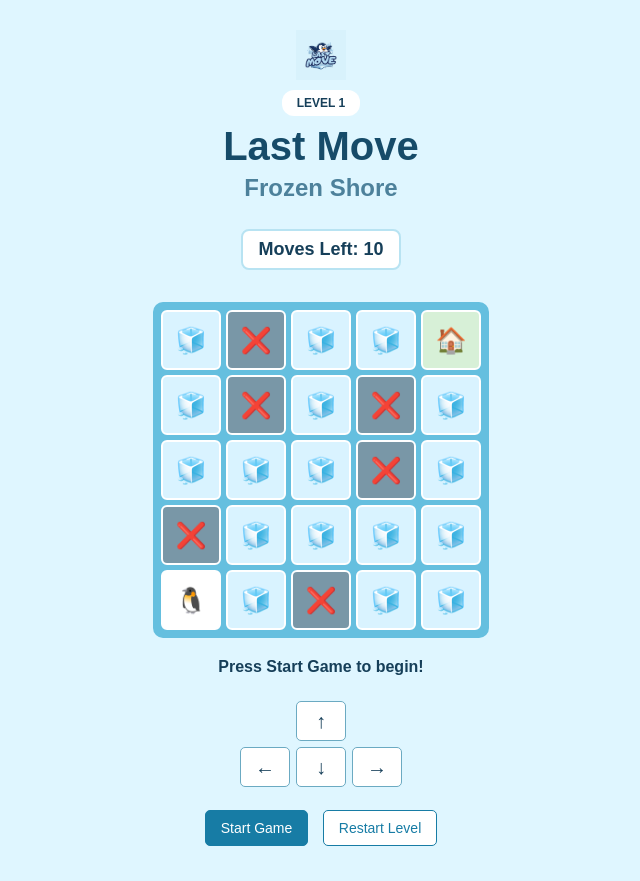
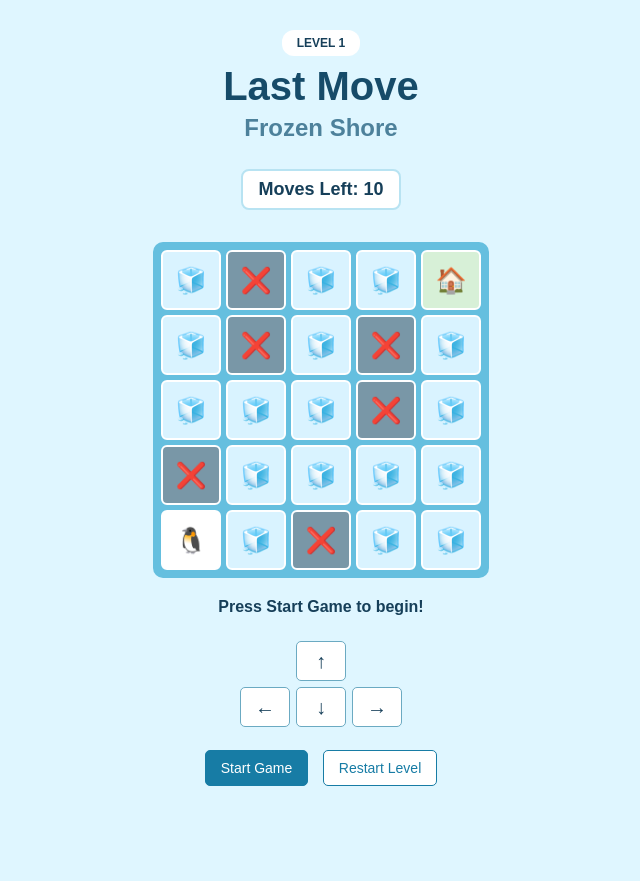
Before and after one commit to Mrymhussain/last-move-game, a plain HTML site: page index.html in a window 1280 px wide. Shown: the whole page, without its empty margins (319-959 px from the left). After the commit the page ends 830 px from the top, so only its background shows below. Drawn offline with Linux system fonts and the light colour scheme.

Commit message:
Remove game logo

```diff
--- a/css/style.css
+++ b/css/style.css
@@ -79,16 +79,6 @@ h2 {
 
   font-weight: bold;
 }
-
-#game-logo {
-  width: 50px;
-  height: auto;
-
-  display: block;
-
-  margin: 0 auto 10px;
-}
-
 
 #game-board {
   display: grid;
--- a/index.html
+++ b/index.html
@@ -32,12 +32,6 @@
   <main>
 
     <header class="game-header">
-
-      <img
-        src="./LAST.png"
-        alt="Last Move logo"
-        id="game-logo"
-      >
 
       <p class="level-label">
         LEVEL 1
```
